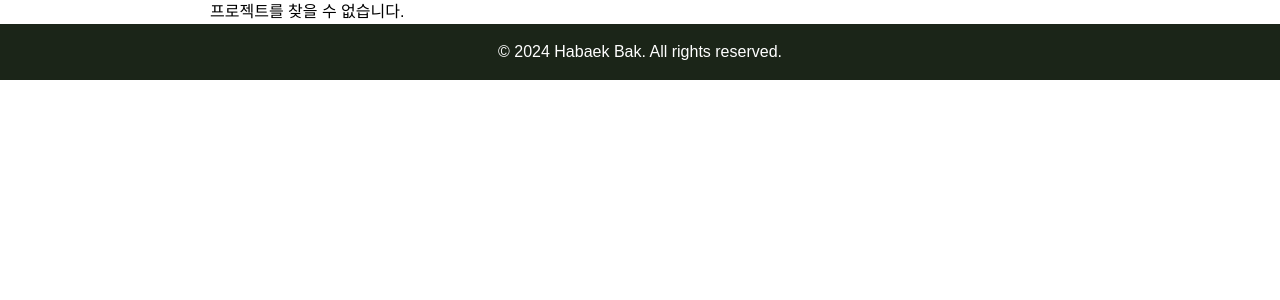
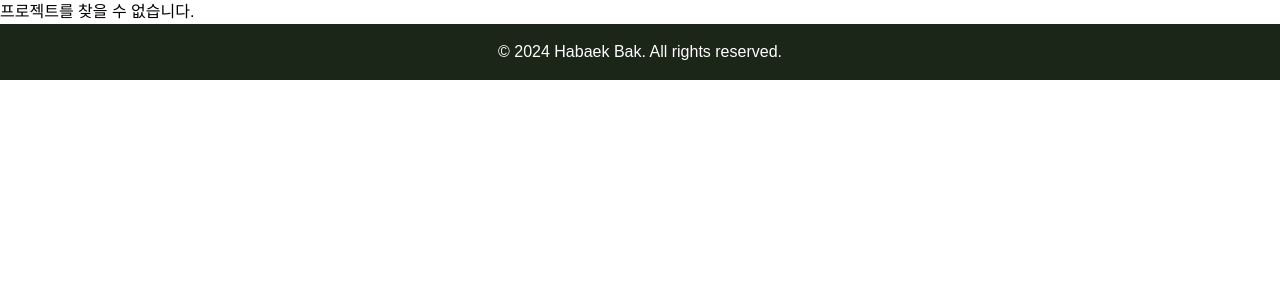
Before and after one commit to habaekk/possible-port, a Next.js app: page /1 in a window 1280 px wide. Shown: the top 300 px of the page. Built offline with nearby package versions, Linux system fonts and the light colour scheme.

Commit message:
FIX: fix typescript problem on [projectName] layout

```diff
--- a/app/[projectName]/layout.tsx
+++ b/app/[projectName]/layout.tsx
@@ -1,7 +1,7 @@
-export default function ProjectsLayout({ children }) {
-    return (
-      <div className="main-content">
-        <main>{children}</main>
-      </div>
-    );
-  }
+import React from 'react';
+
+const ProjectsLayout: React.FC = ({ children }) => {
+  return <div>{children}</div>;
+};
+
+export default ProjectsLayout;
--- a/app/layout.tsx
+++ b/app/layout.tsx
@@ -11,7 +11,7 @@ export const metadata = {
 
 export default function RootLayout({ children }) {
   return (
-    <html lang="kr">
+    <html lang="en">
       <body>
         <main>
           {children}
```
